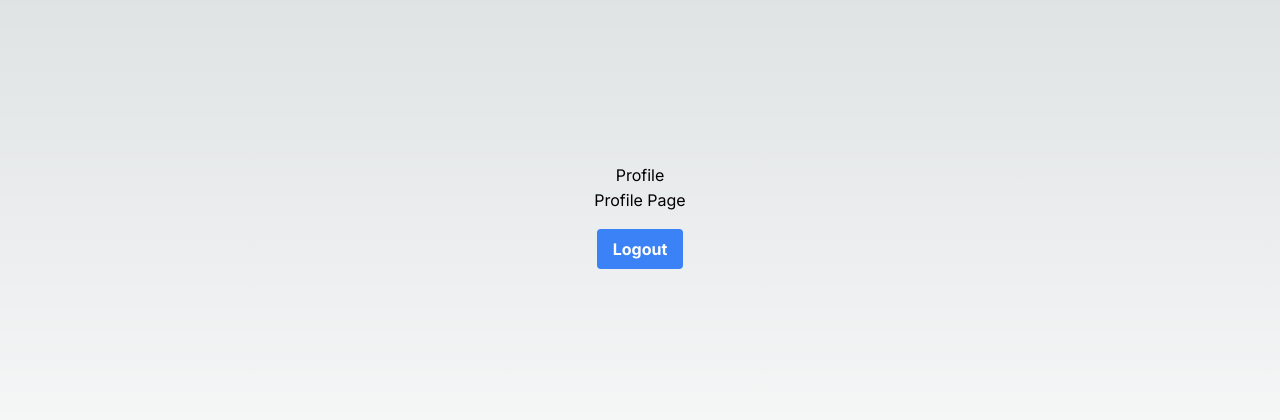
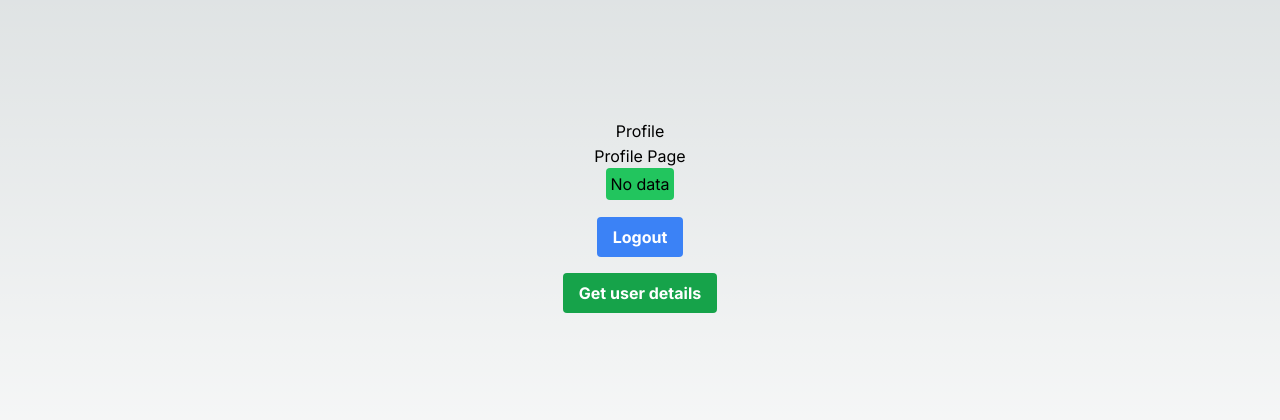
Before and after one commit to Rajankfl/next-app, a Next.js app: page /profile in a window 1280 px wide. Shown: the part 184-604 px from the top of the page. Built offline with nearby package versions, Linux system fonts and the light colour scheme.

Commit message:
added middleware and user details route

```diff
--- /dev/null
+++ b/src/app/api/users/userinfo/route.ts
@@ -0,0 +1,20 @@
+import { getDataFromToken } from "@/helpers/getDataFromToken";
+import { NextRequest, NextResponse } from "next/server";
+import User from "@/models/userModel";
+import { connect } from "@/dbConfig/dbConfig";
+
+connect();
+
+export async function GET(request: NextRequest) {
+  try {
+    const userId = await getDataFromToken(request);
+    const user = await User.findOne({ _id: userId }).select("-passsword");
+
+    return NextResponse.json({
+      message: "user found",
+      data: user,
+    });
+  } catch (error: any) {
+    return NextResponse.json({ error: error.message }, { status: 400 });
+  }
+}
--- a/src/app/profile/page.tsx
+++ b/src/app/profile/page.tsx
@@ -6,6 +6,7 @@
 import { useRouter } from "next/navigation";
 function profilePage() {
   const router = useRouter();
+  const [data, setData] = React.useState("");
   const logout = async () => {
     try {
       await axios.get("/api/users/logout");
@@ -16,11 +17,31 @@
       toast.error(error.message);
     }
   };
+
+  const getUserDetails = async () => {
+    try {
+      const res = await axios.get("/api/users/userinfo");
+      const id = res.data.data._id;
+      console.log(id);
+      setData(id);
+    } catch (error: any) {
+      console.log("Unable to get user details", error.message);
+      toast.error(error.message);
+    }
+  };
+
   return (
     <div className="flex flex-col items-center justify-center min-h-screen py-2">
       <h1>Profile</h1>
       <hr />
       <p>Profile Page</p>
+      <h2 className="p-1 rounded bg-green-500  ">
+        {data === "" ? (
+          "No data"
+        ) : (
+          <Link href={`/profile/${data}`}>Get Data</Link>
+        )}
+      </h2>
       <hr />
       <button
         className="mt-4 bg-blue-500 hover:bg-blue-700 text-white font-bold py-2 px-4 rounded"
@@ -28,6 +49,12 @@
       >
         Logout
       </button>
+      <button
+        className="bg-green-600 mt-4 hover:bg-green-800 text-white font-bold py-2 px-4 rounded"
+        onClick={getUserDetails}
+      >
+        Get user details
+      </button>
     </div>
   );
 }
--- /dev/null
+++ b/src/helpers/getDataFromToken.ts
@@ -0,0 +1,13 @@
+import { NextRequest } from "next/server";
+import jwt from "jsonwebtoken";
+
+export const getDataFromToken = (request: NextRequest) => {
+  try {
+    const token = request.cookies.get("token")?.value || "";
+    const decodedToken: any = jwt.verify(token, process.env.TOKEN_SECRET!);
+
+    return decodedToken.id;
+  } catch (err: any) {
+    throw new Error(err.message);
+  }
+};
```
Also changed, not shown: src/middleware.ts (added, +21 -0 lines).
